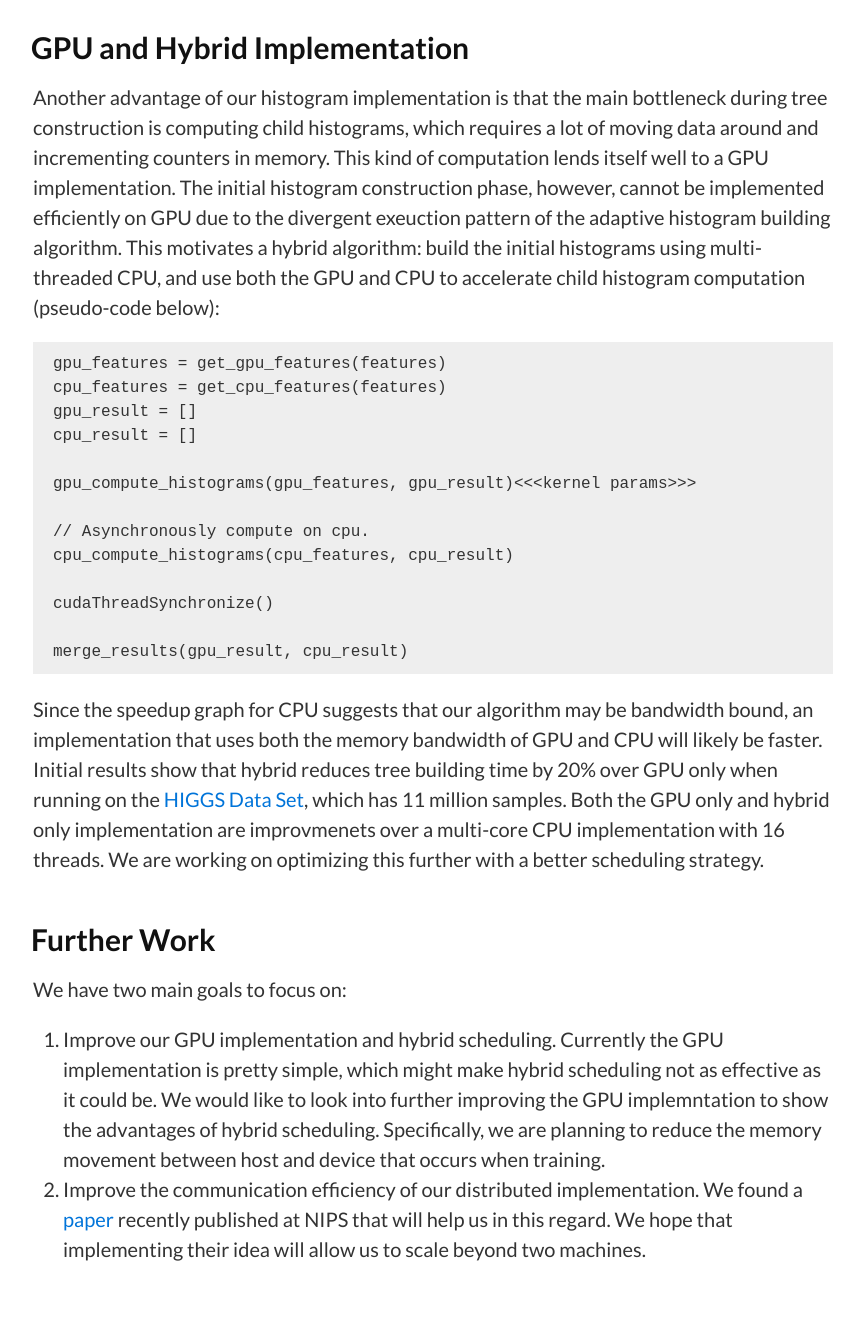
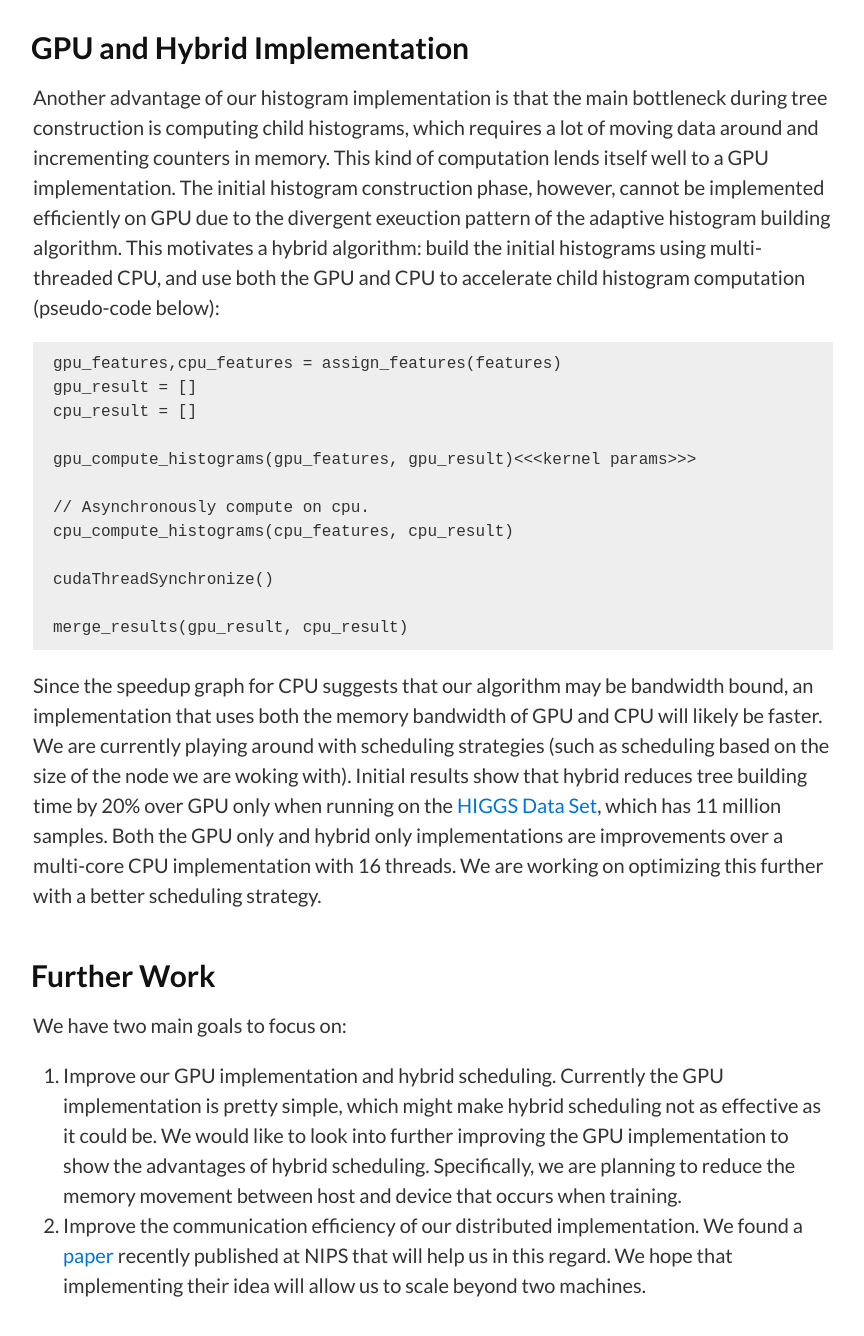
Before and after one commit to raypeng/DGBDT, a Jekyll site: the page built from index.md, in a window 1280 px wide and 1400 px high, scrolled down 6199 px. Shown: the top 1336 px of the window, without its empty margins (207-1071 px from the left). Built offline with Jekyll 4.4.1, drawn with Linux system fonts in a browser that asks for light colours; our own code applies the rules of GitHub Pages for plain Markdown files; some of the changed text lies outside the part shown.

Commit message:
further fixes

````diff
--- a/index.md
+++ b/index.md
@@ -218,8 +218,7 @@ use both the GPU and CPU to accelerate child histogram computation (pseudo-code
 below):
 
 ```
-gpu_features = get_gpu_features(features)
-cpu_features = get_cpu_features(features)
+gpu_features,cpu_features = assign_features(features)
 gpu_result = []
 cpu_result = []
 
@@ -233,12 +232,13 @@ cudaThreadSynchronize()
 merge_results(gpu_result, cpu_result)
 ```
 
-
 Since the speedup graph for CPU suggests that our algorithm may be bandwidth
 bound, an implementation that uses both the memory bandwidth of GPU and CPU will
-likely be faster. Initial results show that hybrid reduces tree building time by 20%
-over GPU only when running on the [HIGGS Data Set](https://archive.ics.uci.edu/ml/datasets/HIGGS), which has 11 million samples. Both the GPU only and hybrid only implementation
-are improvmenets over a multi-core CPU implementation with 16 threads.
+likely be faster. We are currently playing around with scheduling strategies (such
+as scheduling based on the size of the node we are woking with).
+Initial results show that hybrid reduces tree building time by 20%
+over GPU only when running on the [HIGGS Data Set](https://archive.ics.uci.edu/ml/datasets/HIGGS), which has 11 million samples. Both the GPU only and hybrid only implementations
+are improvements over a multi-core CPU implementation with 16 threads.
 We are working on optimizing this further with a better scheduling strategy.
 
 ## Further Work
@@ -248,7 +248,7 @@ We have two main goals to focus on:
 1. Improve our GPU implementation and hybrid scheduling. Currently the GPU
    implementation is pretty simple, which might make hybrid scheduling
    not as effective as it could be. We would
-   like to look into further improving the GPU implemntation to show the
+   like to look into further improving the GPU implementation to show the
    advantages of hybrid scheduling. Specifically, we are planning to reduce
    the memory movement between host and device that occurs when training.
 2. Improve the communication efficiency of our distributed implementation. We
````
Also changed, not shown: other parts of index.md (+1 -1 lines).
